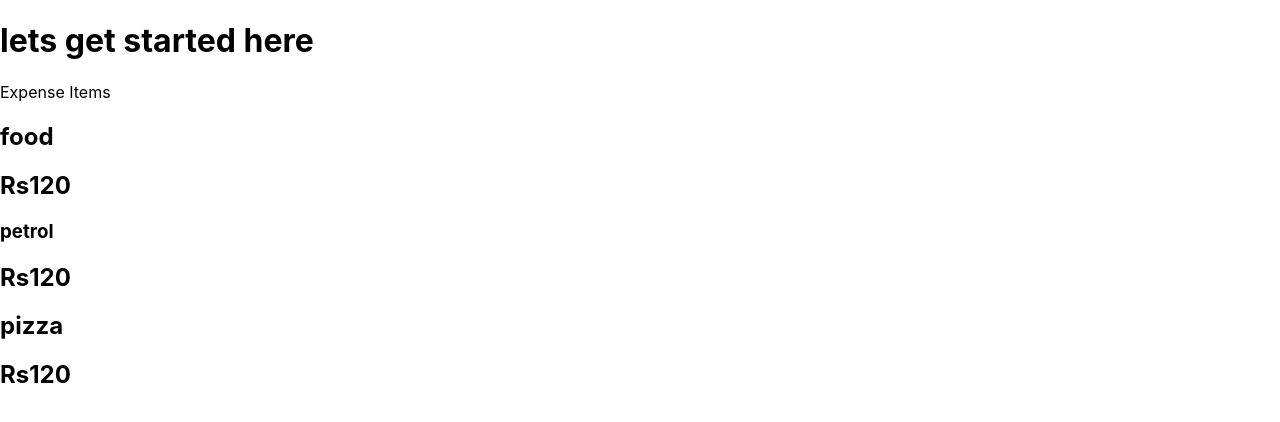
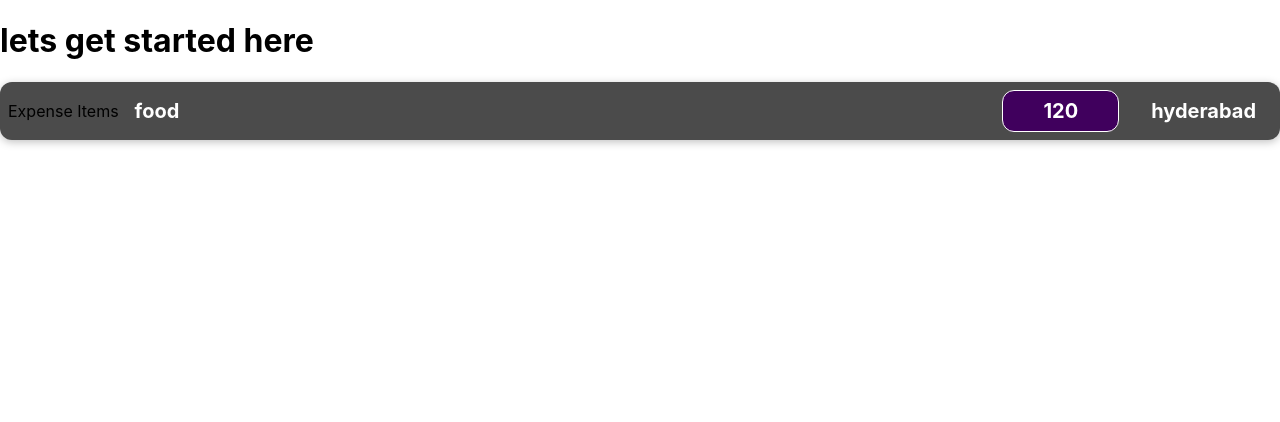
Before and after one commit to murari9945/reactpractice, a React (Create React App) app: page / in a window 1280 px wide. Shown: the top 422 px of the page. Built offline with nearby package versions, Linux system fonts and the light colour scheme.

Commit message:
question11&12

```diff
--- a/src/App.js
+++ b/src/App.js
@@ -7,6 +7,7 @@ function App() {
     <div>
     <h1>lets get started here</h1>
 
+
     <ExpenseItem></ExpenseItem>
     </div>
   );
--- /dev/null
+++ b/src/components/ExpenseItem.css
@@ -0,0 +1,56 @@
+.expense-item {
+    display: flex;
+    justify-content: space-between;
+    align-items: center;
+    box-shadow: 0 2px 8px rgba(0, 0, 0, 0.25);
+    padding: 0.5rem;
+    margin: 1rem 0;
+    border-radius: 12px;
+    background-color: #4b4b4b;
+  }
+
+  .expense-item__description {
+    display: flex;
+    flex-direction: column;
+    gap: 1rem;
+    align-items: flex-end;
+    flex-flow: column-reverse;
+    justify-content: flex-start;
+    flex: 1;
+  }
+
+  .expense-item h2 {
+    color: #3a3a3a;
+    font-size: 1rem;
+    flex: 1;
+    margin: 0 1rem;
+    color: white;
+  }
+
+  .expense-item__price {
+    font-size: 1rem;
+    font-weight: bold;
+    color: white;
+    background-color: #40005d;
+    border: 1px solid white;
+    padding: 0.5rem;
+    border-radius: 12px;
+  }
+
+  @media (min-width: 580px) {
+    .expense-item__description {
+      flex-direction: row;
+      align-items: center;
+      justify-content: flex-start;
+      flex: 1;
+    }
+
+    .expense-item__description h2 {
+      font-size: 1.25rem;
+    }
+
+    .expense-item__price {
+      font-size: 1.25rem;
+      padding: 0.5rem 1.5rem;
+    }
+  }
--- a/src/components/ExpenseItem.js
+++ b/src/components/ExpenseItem.js
@@ -1,22 +1,19 @@
+import './ExpenseItem.css'
 function ExpenseItem(){
+    const expensename='food'
+    const expenseprice='120'
+    const expenselocation='hyderabad'
     return(
-        <div>
+        <div className='expense-item'>
         <div>Expense Items</div>
-        <div>
-           <h2>food
-            </h2>
-            <h2>Rs120</h2>
+        <div className='expense-item__description'>
+           <h2>{expensename}</h2>
+           <div className='expense-item__price '><h2>{expenseprice}</h2> </div>
+
+           <div><h2>{expenselocation}</h2></div>
+
         </div>
-        <div>
-           <h3>petrol
-            </h3>
-            <h2>Rs120</h2>
-        </div>
-        <div>
-           <h2>pizza
-            </h2>
-            <h2>Rs120</h2>
-        </div>
+
         </div>
     ) ;
 }
```
